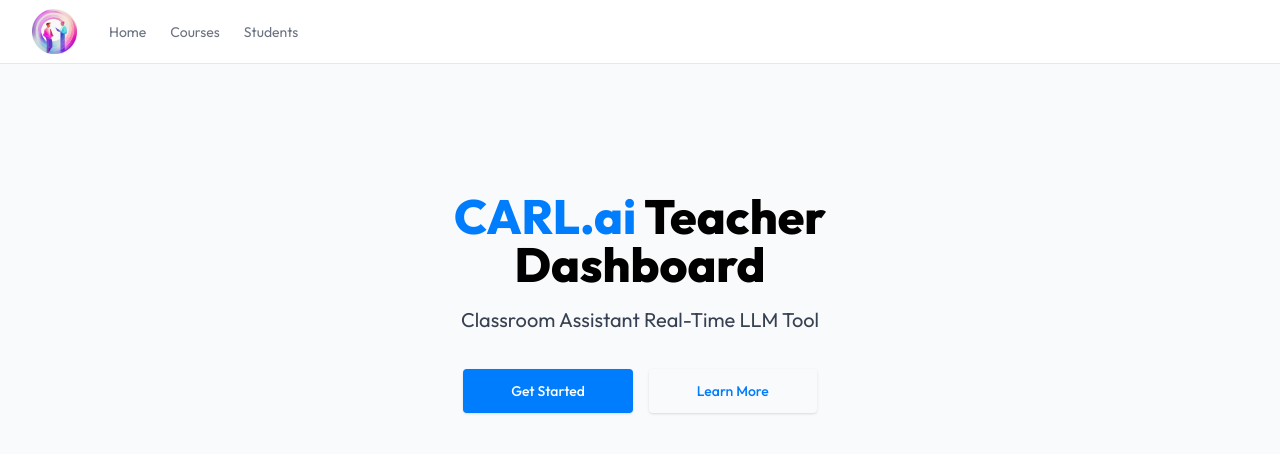
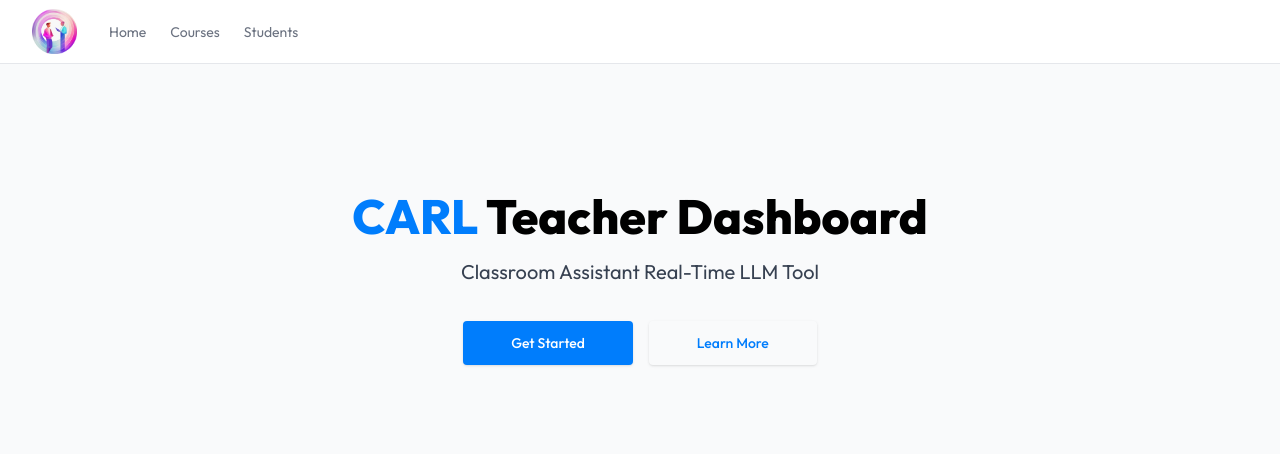
Before and after one commit to xshlc/carl-webapp, a Next.js app: page / in a window 1280 px wide. Shown: the top 454 px of the page. Built offline with nearby package versions, Linux system fonts and the light colour scheme.

Commit message:
fixed homepage visibility. still no luck with firebase

```diff
--- a/app/(dashboard)/(routes)/upload/page.js
+++ b/app/(dashboard)/(routes)/upload/page.js
@@ -3,6 +3,7 @@
 import { useState } from 'react'
 import UploadForm from './_components/UploadForm'
 import { app } from '@/firebaseConfig'
+'
 import {
   getDownloadURL,
   getStorage,
--- a/app/_components/Hero.js
+++ b/app/_components/Hero.js
@@ -8,8 +8,8 @@
         <div className='mx-auto max-w-screen-xl px-4 py-32 lg:flex'>
           <div className='mx-auto max-w-xl text-center'>
             <h1 className='text-3xl font-extrabold sm:text-5xl'>
-              <span className='text-primary'>CARL.ai{'\n'}</span>
-              Teacher Dashboard
+              <span className='text-primary'>CARL{'\n'}</span>
+              <span className='text-secondary text-black'>Teacher Dashboard</span>
             </h1>
 
             <p className='mt-4 sm:text-xl/relaxed text-gray-700'>
```
